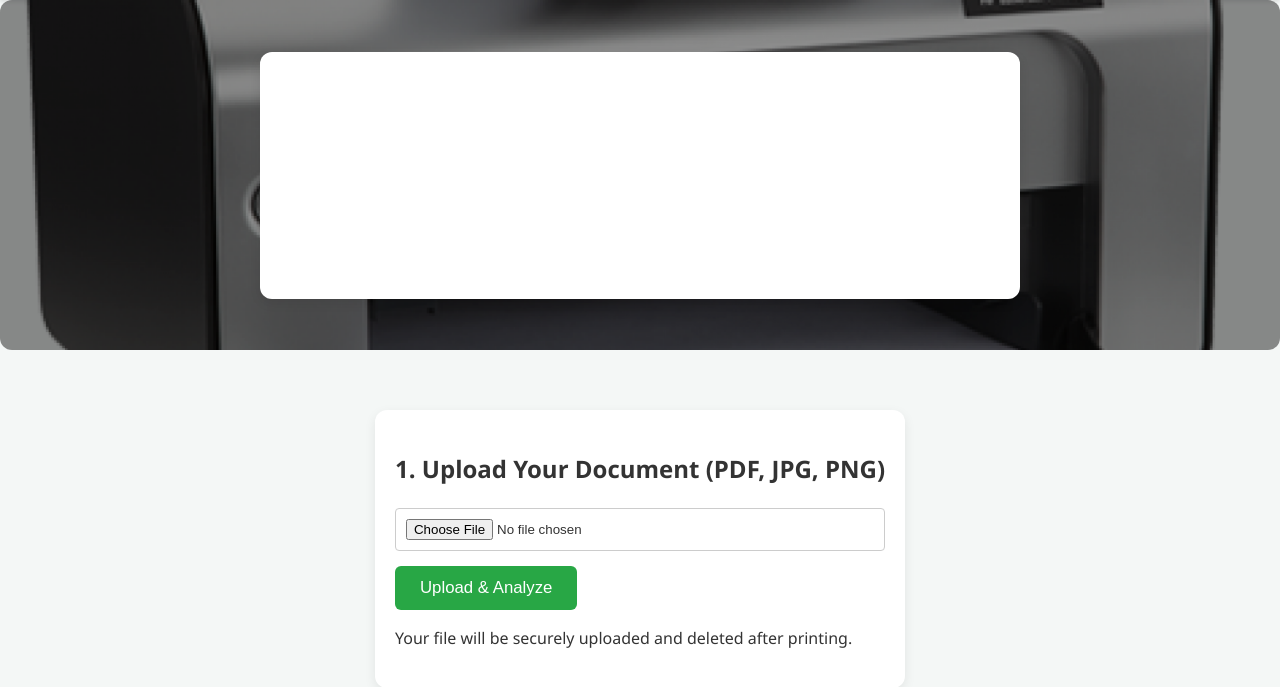
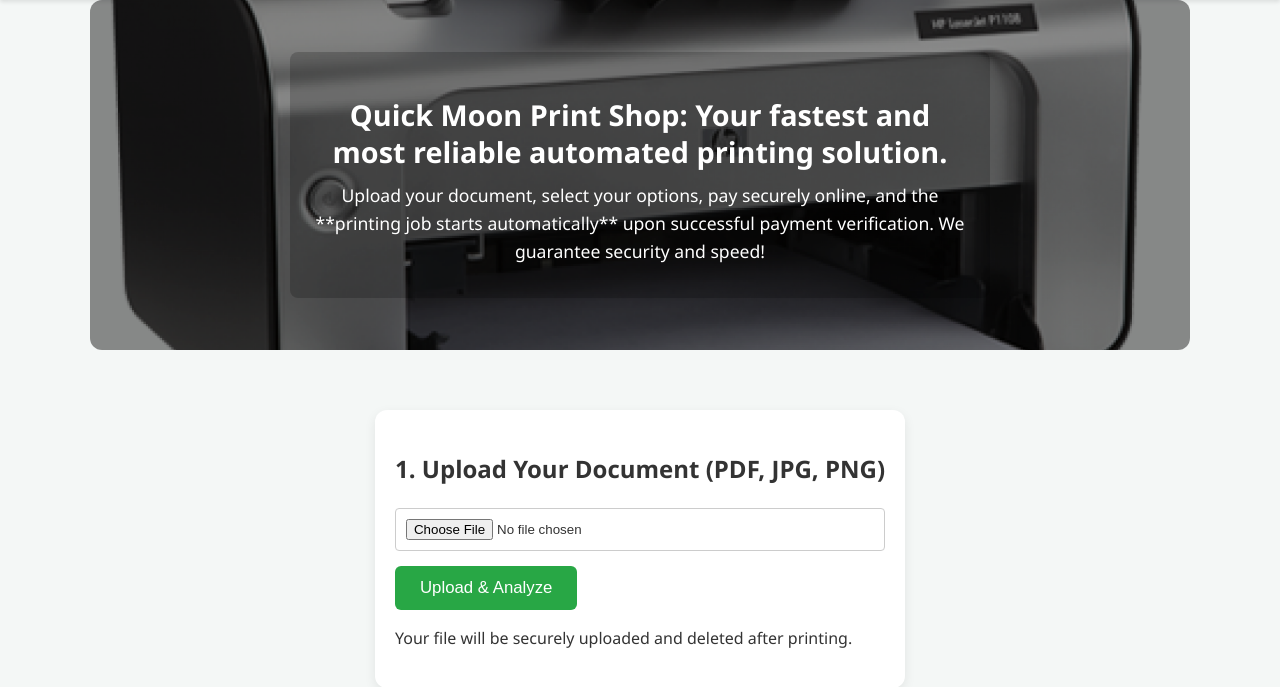
Before and after one commit to sunmun242/QuickPrint-moon, a Flask app: page / in a window 1280 px wide. Shown: the part 76-763 px from the top of the page. Run offline with Flask 3, Linux system fonts and the light colour scheme; some libraries are stand-ins or nearby versions.

Commit message:
FIX: Resolved hero section display issue by removing white background and styling text overlay.

```diff
--- a/static/styles.css
+++ b/static/styles.css
@@ -11,9 +11,6 @@ body {
     min-height: 100vh;
 }
 
-
-
-
 .container {
     max-width: 1100px;
     margin: 30px auto;
@@ -24,9 +21,6 @@ body {
     flex-grow: 1;
 }
 
-
-
-
 /* --- Header/Top Bar --- */
 .top-bar {
     background-color: #007bff;
@@ -34,9 +28,6 @@ body {
     padding: 15px 0;
     box-shadow: 0 2px 4px rgba(0, 0, 0, 0.1);
 }
-
-
-
 
 .header-content {
     max-width: 1100px;
@@ -47,17 +38,11 @@ body {
     padding: 0 20px;
 }
 
-
-
-
 .logo {
     margin: 0;
     font-size: 1.8em;
     font-weight: 600;
 }
-
-
-
 
 /* --- Footer Styles --- */
 footer {
@@ -67,9 +52,6 @@ footer {
     margin-top: 30px;
     width: 100%;
 }
-
-
-
 
 .footer-content {
     max-width: 1100px;
@@ -81,9 +63,6 @@ footer {
     font-size: 0.9em;
 }
 
-
-
-
 .footer-links a {
     color: #ced4da;
     text-decoration: none;
@@ -91,15 +70,9 @@ footer {
     transition: color 0.3s;
 }
 
-
-
-
 .footer-links a:hover {
     color: #007bff;
 }
-
-
-
 
 /* --- Input & Buttons --- */
 input[type="file"], select, input[type="number"] {
@@ -112,21 +85,16 @@ input[type="file"], select, input[type="number"] {
     box-sizing: border-box;
 }
 
-
 input[type="number"] {
     width: 100px !important;
     display: inline-block;
 }
-
 
 label {
     display: block;
     margin-bottom: 5px;
     font-weight: 600;
 }
-
-
-
 
 .primary-button {
     background-color: #28a745;
@@ -139,32 +107,20 @@ label {
     transition: background-color 0.3s;
 }
 
-
-
-
 .primary-button:hover:not(:disabled) {
     background-color: #1e7e34;
 }
-
-
-
 
 .primary-button:disabled {
     background-color: #6c757d;
     cursor: not-allowed;
 }
 
-
-
-
 .small-info {
     font-size: 0.85em;
     color: #666;
     margin-top: 10px;
 }
-
-
-
 
 /* --- HERO SECTION STYLES (Printer Image Background) --- */
 .hero-section {
@@ -180,9 +136,12 @@ label {
     justify-content: center;
     border-radius: 12px;
     overflow: hidden;
+    margin: 0 auto 30px;
+    width: 100%;
+    max-width: 1100px;
 }
 
-
+/* ছবির উপরে একটি হালকা কালো Overlay */
 .hero-section::before {
     content: '';
     position: absolute;
@@ -194,141 +153,44 @@ label {
     z-index: 1;
 }
 
-
+/* 🛑 hero-content কে ছবির মাঝখানে পজিশন করা হলো */
 .hero-content {
     position: relative;
     z-index: 2;
     text-align: center;
     max-width: 700px;
-    margin: 0 auto;
-    padding: 30px;
+    margin: 0 auto; /* কেন্দ্রিকরণ নিশ্চিত করতে */
+    padding: 20px;
     color: #ffffff;
 }
 
-
-.hero-text-box {
-    background-color: rgba(255, 255, 255, 0.95);
-    padding: 20px 30px;
-    border-radius: 10px;
-    box-shadow: 0 6px 20px rgba(0, 0, 0, 0.4);
-    color: #333;
-    text-align: center;
-    margin-top: 20px;
+/* 🛑 FIX: লেখাটি স্পষ্ট করার জন্য Text Overlay বক্স যোগ করা হলো */
+.hero-text-overlay {
+    /* এটিই ছবির উপর সাদা ব্যাকগ্রাউন্ডের উৎস হতে পারে, তাই এটিকে ট্রান্সপারেন্ট ও সেন্টারে রাখা হলো */
+    background-color: rgba(0, 0, 0, 0.2); /* সামান্য স্বচ্ছ কালো ব্যাকগ্রাউন্ড (ঐচ্ছিক) */
+    padding: 15px 25px;
+    border-radius: 8px;
+    color: #ffffff;
 }
 
-
-.hero-text-box h2 {
-    margin-top: 0;
+.hero-main-text {
     font-size: 1.8em;
-    color: #007bff;
-    border-bottom: 1px solid #ddd;
-    padding-bottom: 10px;
-    margin-bottom: 15px;
+    font-weight: 700;
+    margin-bottom: 10px;
+    line-height: 1.3;
 }
 
-
-.hero-text-box p {
-    margin: 8px 0;
+.hero-sub-text {
     font-size: 1.1em;
-    font-weight: 500;
+    font-weight: 400;
+    margin-top: 0;
 }
 
-
-.hero-text-box strong {
-    color: #28a745;
+.hero-sub-text strong {
+    color: #ffc107; /* লেখা স্পষ্ট করতে উজ্জ্বল রং */
     font-weight: 700;
 }
 
 
 /* --- STEP FLOW & OPTION STYLES --- */
-.step-container {
-    border: 1px solid #ddd;
-    padding: 30px;
-    border-radius: 10px;
-    background-color: #fff;
-    box-shadow: 0 4px 8px rgba(0,0,0,0.05);
-    margin-bottom: 30px;
-}
-
-
-/* Preview Area Style */
-.preview-area {
-    border: 1px solid #ccc;
-    padding: 10px;
-    margin-top: 15px;
-    text-align: center;
-    height: 350px;
-    overflow: hidden;
-    background-color: #f7f7f7;
-    display: flex;
-    align-items: center;
-    justify-content: center;
-    border-radius: 5px;
-}
-.preview-area canvas, .preview-area img {
-    max-width: 100%;
-    max-height: 100%;
-}
-
-
-/* Summary Details */
-.summary-details {
-    margin-top: 20px;
-    border-top: 1px dashed #ddd;
-    padding-top: 15px;
-}
-.summary-details p {
-    margin: 5px 0;
-    font-size: 1.1em;
-}
-
-
-/* Cost Calculation Box */
-.cost-box {
-    background-color: #e6f7ff;
-    border: 1px solid #91d5ff;
-    padding: 15px;
-    border-radius: 5px;
-    margin-top: 20px;
-    text-align: center;
-}
-.cost-box h3 {
-    margin: 0;
-    color: #0050b3;
-}
-.cost-box span#totalCostDisplay {
-    font-size: 2em;
-    font-weight: bold;
-    color: #fa541c;
-}
-
-
-/* --- Responsive Adjustments --- */
-@media (max-width: 768px) {
-    .hero-section {
-        min-height: 250px;
-    }
-    .hero-text-box h2 {
-        font-size: 1.5em;
-    }
-    .hero-text-box p {
-        font-size: 1em;
-    }
-    .container {
-        margin: 15px;
-        padding: 15px;
-    }
-    .footer-content {
-        flex-direction: column;
-        text-align: center;
-    }
-    .footer-links {
-        margin-top: 10px;
-    }
-    .footer-links a {
-        margin: 0 10px;
-    }
-    .preview-area {
-        height: 250px;
-    }
-}
+/* ... (বাকি CSS অপরিবর্তিত) ... */
--- a/templates/index.html
+++ b/templates/index.html
@@ -12,9 +12,6 @@
 </head>
 <body>
 
-
-
-
     <header class="top-bar">
         <div class="header-content">
             <h1 class="logo">Quick Moon Print</h1>
@@ -22,11 +19,9 @@
     </header>
 
     <div class="hero-section">
-        <div class="container hero-content">
-            <h2 class="step-header">Your Fastest Digital-to-Print Solution</h2>
-            <div class="info-section">
-                <p>Quick Moon Print Shop: Your fastest and most reliable automated printing solution.</p>
-                <p>Upload your document, select your options, pay securely online, and the **printing job starts automatically** upon successful payment verification. We guarantee security and speed!</p>
+        <div class="hero-content"> <div class="hero-text-overlay">
+                <p class="hero-main-text">Quick Moon Print Shop: Your fastest and most reliable automated printing solution.</p>
+                <p class="hero-sub-text">Upload your document, select your options, pay securely online, and the **printing job starts automatically** upon successful payment verification. We guarantee security and speed!</p>
             </div>
         </div>
     </div>
@@ -41,9 +36,6 @@
             <p class="small-text">Your file will be securely uploaded and deleted after printing.</p>
         </div>
 
-
-
-
         <div class="step-section" id="step2" style="display: none;">
             <h2 class="step-header">2. Check Preview & Set Options</h2>
 
@@ -56,9 +48,6 @@
                         <p><strong>Total Pages:</strong> <span id="summaryPageCount"></span></p>
                         <p><strong>Paper Size:</strong> A4 (Default)</p>
                     </div>
-
-
-
 
                     <div class="config-box">
                         <h3>Printing Configuration:</h3>
@@ -75,18 +64,12 @@
                         </div>
                     </div>
 
-
-
-
                     <div class="cost-summary-box">
                         <h3>Estimated Cost:</h3>
                         <p>Total Print Cost: ₹<span id="totalCostDisplay">0.00</span></p>
                         <button type="button" class="primary-button" id="proceedButton">Proceed to Payment</button>
                     </div>
                 </div>
-
-
-
 
                 <div class="preview-column">
                     <h3>Document Preview (Page 1)</h3>
@@ -97,15 +80,9 @@
                     </div>
                 </div>
 
-
-
-
             </div>
         </div>
     </div>
-
-
-
 
     <footer>
         <div class="footer-content">
@@ -120,17 +97,11 @@
         </div>
     </footer>
 
-
-
-
     <script>
-        // জাভাস্ক্রিপ্ট কোড অপরিবর্তিত আছে...
+        // জাভাস্ক্রিপ্ট কোড অপরিবর্তিত আছে... (আগের কোড এখানে রাখুন)
         const PRICE_BW = 2.00; // Fixed price
         const PRICE_COLOR = 4.00; // Fixed price
         let globalPrintData = {}; // To store upload data
-
-
-
 
         // --- Preview Function ---
         function showPdfPreview(fileUrl) {
@@ -138,9 +109,6 @@
             const imageViewer = document.getElementById('imageViewer');
             imageViewer.style.display = 'none';
             canvas.style.display = 'block';
-
-
-
 
             pdfjsLib.getDocument(fileUrl).promise.then(function(pdfDoc) {
                 pdfDoc.getPage(1).then(function(page) {
@@ -161,9 +129,6 @@
             });
         }
 
-
-
-
         function showImagePreview(fileUrl) {
             const canvas = document.getElementById('pdfViewer');
             const imageViewer = document.getElementById('imageViewer');
@@ -173,17 +138,11 @@
             document.getElementById('previewMessage').style.display = 'none';
         }
 
-
-
-
         // --- Cost Calculation Function ---
         function calculateCost() {
             const copies = parseInt(document.getElementById('copies').value) || 1;
             const printType = document.getElementById('printType').value;
             const pageCount = globalPrintData.page_count || 1;
-
-
-
 
             const rate = (printType === 'bw' ? PRICE_BW : PRICE_COLOR);
             const totalCost = rate * pageCount * copies;
@@ -192,12 +151,9 @@
 
             // Save data
             globalPrintData.copies = copies;
-            globalPrintData.printType = printType;
+            globalPrintData.printMode = printType.toUpperCase(); // Save as BW or COLOR
             globalPrintData.totalCost = totalCost;
         }
-
-
-
 
         document.addEventListener('DOMContentLoaded', function() {
             // 1. File Upload Handling
@@ -206,9 +162,6 @@
                 const formData = new FormData(this);
                 document.getElementById('uploadButton').textContent = 'Uploading...';
                 document.getElementById('uploadButton').disabled = true;
-
-
-
 
                 fetch('/upload', {
                     method: 'POST',
@@ -250,23 +203,44 @@
                 });
             });
 
-
-
-
             // 5. Recalculate cost when options change
             document.getElementById('copies').addEventListener('input', calculateCost);
             document.getElementById('printType').addEventListener('change', calculateCost);
 
-
-
-
             // 6. Proceed to Payment step
             document.getElementById('proceedButton').addEventListener('click', function() {
                 if (globalPrintData.totalCost > 0) {
-                    localStorage.setItem('printData', JSON.stringify(globalPrintData));
-                    window.location.href = '/payment';
+                    const payload = {
+                        totalCost: globalPrintData.totalCost,
+                        file_url: globalPrintData.file_url,
+                        copies: globalPrintData.copies,
+                        filename: globalPrintData.filename,
+                        page_count: globalPrintData.page_count,
+                        printMode: globalPrintData.printMode
+                    };
+
+                    // Call the payment initiate API
+                    fetch('/payment_initiate', {
+                        method: 'POST',
+                        headers: {
+                            'Content-Type': 'application/json',
+                        },
+                        body: JSON.stringify(payload),
+                    })
+                    .then(response => response.json())
+                    .then(data => {
+                        if (data.success && data.redirectUrl) {
+                            window.location.href = data.redirectUrl;
+                        } else {
+                            alert('Payment initiation failed: ' + (data.error || 'Unknown error'));
+                        }
+                    })
+                    .catch(error => {
+                        console.error('Payment Error:', error);
+                        alert('A communication error occurred with the payment gateway.');
+                    });
                 } else {
-                    alert("Please set print options.");
+                    alert("Please set print options and ensure cost is calculated.");
                 }
             });
         });
```
